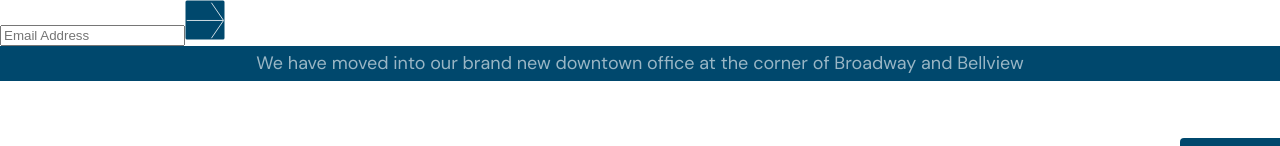
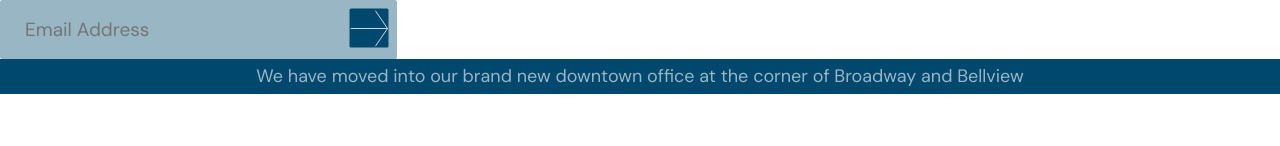
Before and after one commit to NicaZadirieva/mckinley, a React (Vite) app: page / in a window 1280 px wide. Shown: the top 146 px of the page. Built offline with nearby package versions, Linux system fonts and the light colour scheme; a web font is replaced by a local one.

Commit message:
feat(Input): create Input with css

```diff
--- a/src/index.css
+++ b/src/index.css
@@ -10,6 +10,7 @@
     --dark-text-color: #00486D;
     --light-text-color: #FFFFFF;
     --info-line-text-color: #99B6C5;
+    --contact-email-text-color: #99B6C5;
     /*85px - расстояние от логотипа до левого края на макете,
     40px - расстояние от nav до контента в меню*/
     --main-padding--left: calc(85px + 40px);
--- a/src/widgets/Input/index.module.css
+++ b/src/widgets/Input/index.module.css
@@ -0,0 +1,25 @@
+.input-container {
+    width: 397px;
+    position: relative;
+}
+
+.icon {
+    position: absolute;
+    right: 8px;
+    top: 8px;
+}
+
+.input {
+    width: 100%;
+    box-sizing: border-box;
+    border: 1px solid var(--contact-email-text-color);
+    border-radius: 2px;
+    background: var(--contact-email-text-color);
+    padding-top: 11px;
+    padding-bottom: 11px;
+    padding-left: 24px;
+    font-family: var(--font-family);
+    font-size: 19px;
+    font-weight: 400;
+    line-height: 35px;
+}
--- a/src/widgets/Input/index.tsx
+++ b/src/widgets/Input/index.tsx
@@ -1,5 +1,5 @@
 import cs from 'classnames';
-import { ChangeEvent, ForwardedRef, forwardRef, useState } from 'react';
+import { ChangeEvent, useRef, useState } from 'react';
 import styles from './index.module.css';
 import { InputProps } from './Input.props';
 
@@ -8,22 +8,32 @@ import { InputProps } from './Input.props';
  * @param {string} textToAction - (byDefault='') text to do action with
  * @returns {any}
  */
-/**TODO: оформить ref - выставить фокус у элемента формы */
+
 /**
  * Util Input component
  * @param {requestCallback} onSend - callback to do request after submit
- * @param {string} iconClassName additional CSS class for icon (used for setting icon image)
  * @param {Object} ref (optional, byDefault=null) - to be focused after submit
+ * @param {string} placeholder -
  * @returns {component} Input
  *
 */
 
-const Input = forwardRef(function Input(props: InputProps, ref: ForwardedRef<HTMLInputElement>) {
-	const {className, iconClassName, placeholder} = props as InputProps;
+export default function Input(props: InputProps) {
+	const { placeholder } = props as InputProps;
 	const [text, setText] = useState<string>('');
+	const inputRef = useRef<HTMLInputElement>(null);
+
+	const clearAndFocusAfterSubmit = () => {
+		if(inputRef?.current) {
+			inputRef.current.value = '';
+			inputRef.current.focus();
+		}
+	};
+
 	const onClick = () => {
 		if (typeof text == 'string') {
 			(props as InputProps).onSend(text);
+			clearAndFocusAfterSubmit();
 		}
 	};
 
@@ -34,10 +44,8 @@ const Input = forwardRef(function Input(props: InputProps, ref: ForwardedRef<HTM
 
 	return (
 		<div className={cs(styles['input-container'])}>
-			<input value={text} onChange={onChange} placeholder={placeholder} name='textToAction' ref={ref} className={cs(styles['input'], className)} />
-			<img  className={cs(styles['icon'], iconClassName)} src='/arrow-input-icon.svg' alt='Стрелка отправить' onClick={onClick}/>
+			<input ref={inputRef} value={text} onChange={onChange} placeholder={placeholder} name='textToAction' className={cs(styles['input'])} />
+			<img  className={styles['icon']} src='/arrow-input-icon.svg' alt='Стрелка отправить' onClick={onClick}/>
 		</div>
 	);
-});
-
-export default Input;
+};
```
Also changed, not shown: 1 other file (tests, documents, lock files or other folders).
